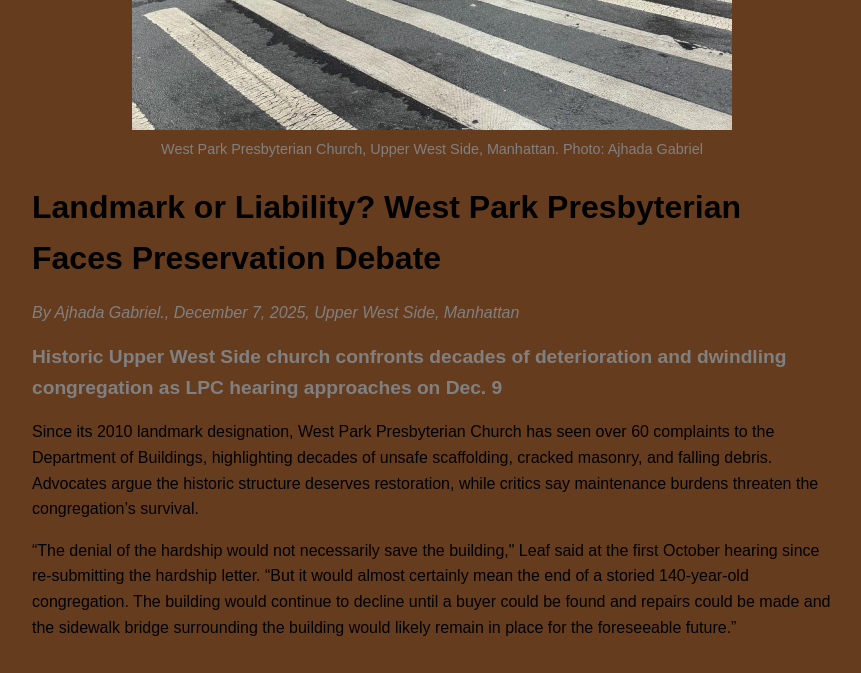
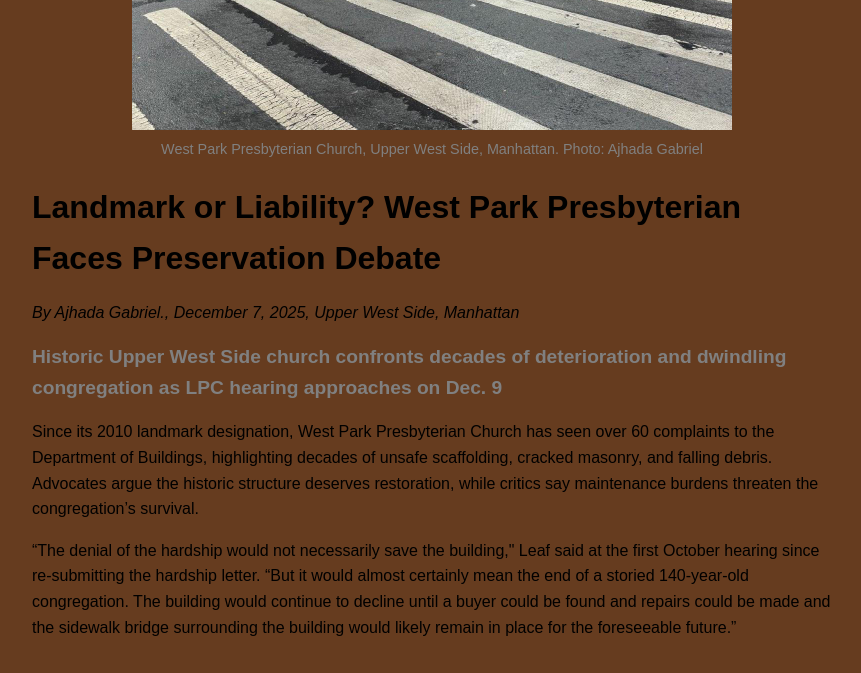
Before and after one commit to agabrielrobinson56/assignment-2-3, a plain HTML site: page index.html in a window 1280 px wide. Shown: the part 706-1379 px from the top of the page, without its empty margins (208-1069 px from the left). Drawn offline with Linux system fonts and the light colour scheme; grey boxes are pictures that could not be loaded; files whose address does not match are found by name.

Commit message:
Update index.html

```diff
--- a/index.html
+++ b/index.html
@@ -23,7 +23,7 @@
 
     <!-- Headline and subhead -->
     <h1>Landmark or Liability? West Park Presbyterian Faces Preservation Debate</h1>
-    <p style="font-style: italic; color: gray;">By Ajhada Gabriel., December 7, 2025, Upper West Side, Manhattan</p>
+    <p style="font-style: italic; color: black;">By Ajhada Gabriel., December 7, 2025, Upper West Side, Manhattan</p>
     <h2>Historic Upper West Side church confronts decades of deterioration and dwindling congregation as LPC hearing approaches on Dec. 9</h2>
 
     <!-- Story text with expert quote -->
```
